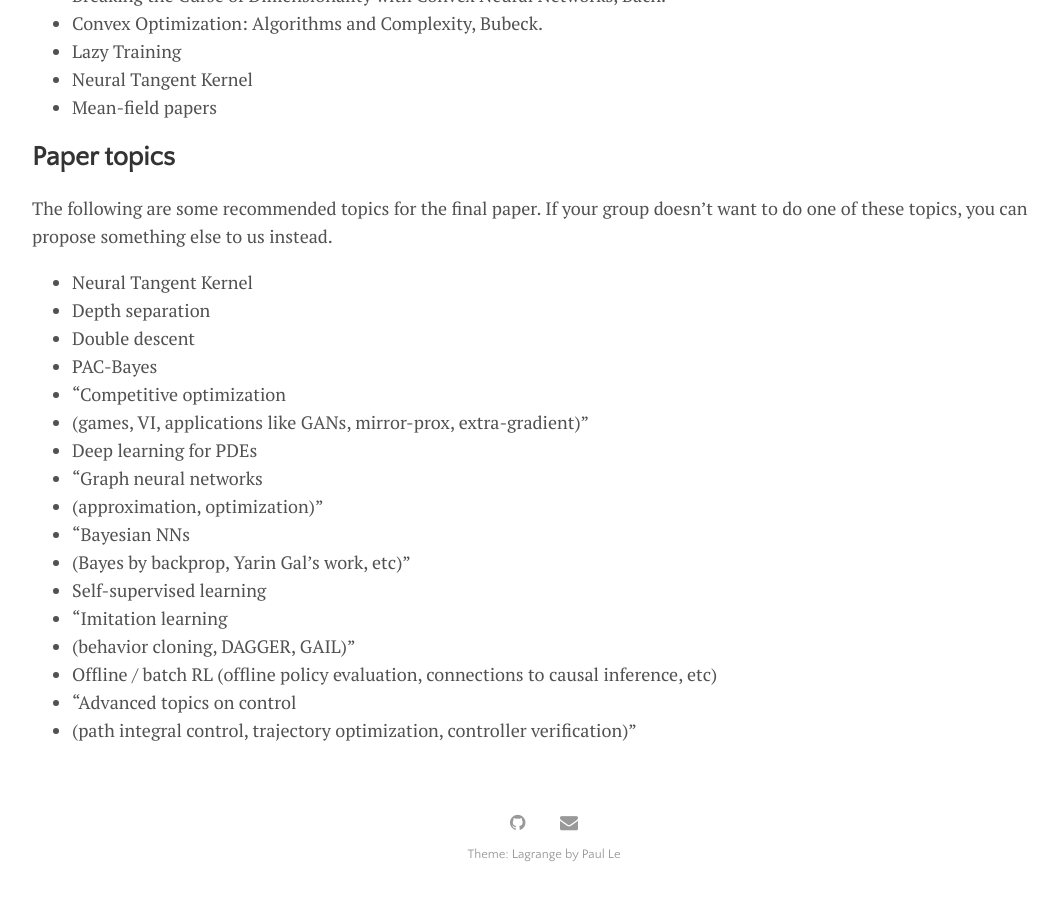
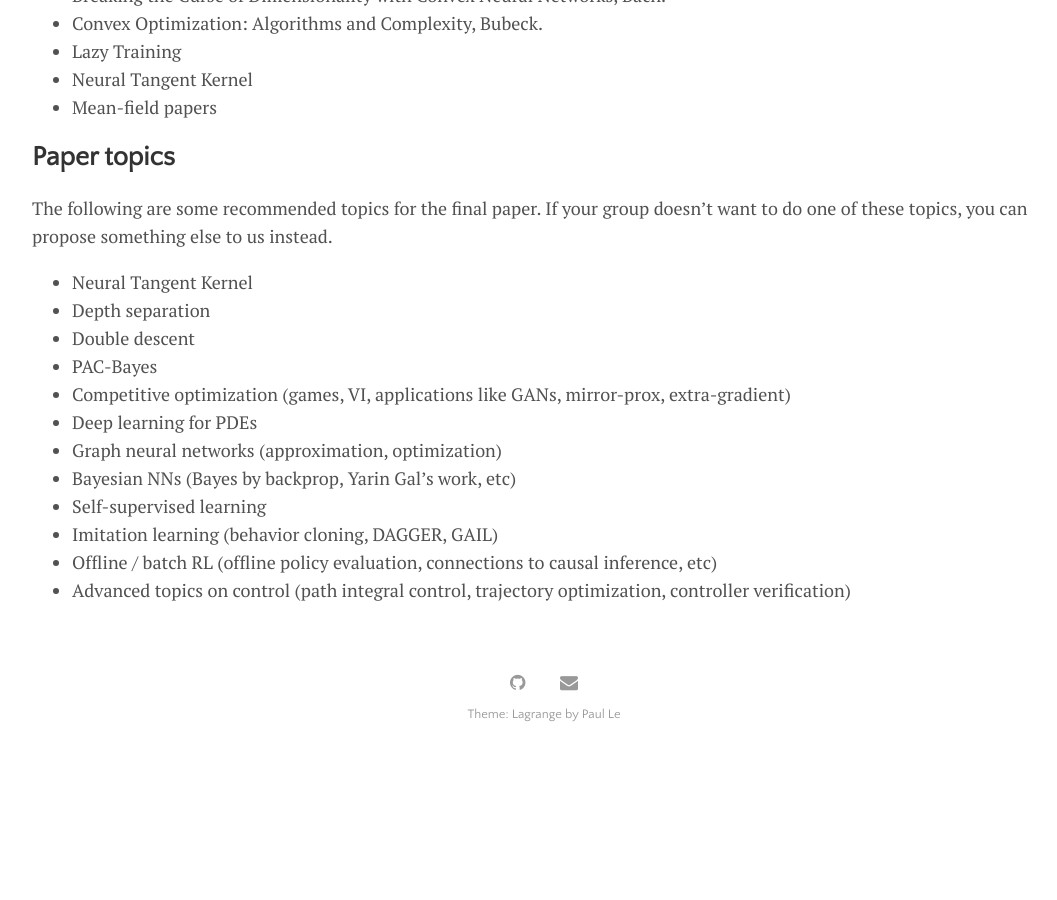
Before and after one commit to willwhitney/mathsdl-spring20, a Jekyll site: the page built from index.md, in a window 1280 px wide and 900 px high, scrolled down 2784 px. Shown: the whole window, without its empty margins (96-1153 px from the left). Built offline with Jekyll 4.4.1, drawn with Linux system fonts in a browser that asks for light colours; nearby versions of some CDN libraries; after the commit the page ends 3544 px from its top, so only the background shows below that.

```diff
--- a/index.md
+++ b/index.md
@@ -91,16 +91,11 @@ The following are some recommended topics for the final paper. If your group doe
 - Depth separation
 - Double descent
 - PAC-Bayes
-- "Competitive optimization
-- (games, VI, applications like GANs, mirror-prox, extra-gradient)"
+- Competitive optimization (games, VI, applications like GANs, mirror-prox, extra-gradient)
 - Deep learning for PDEs
-- "Graph neural networks
-- (approximation, optimization)"
-- "Bayesian NNs
-- (Bayes by backprop, Yarin Gal's work, etc)"
+- Graph neural networks (approximation, optimization)
+- Bayesian NNs (Bayes by backprop, Yarin Gal's work, etc)
 - Self-supervised learning
-- "Imitation learning
-- (behavior cloning, DAGGER, GAIL)"
+- Imitation learning (behavior cloning, DAGGER, GAIL)
 - Offline / batch RL (offline policy evaluation, connections to causal inference, etc)
-- "Advanced topics on control
-- (path integral control, trajectory optimization, controller verification)"
+- Advanced topics on control (path integral control, trajectory optimization, controller verification)
```
